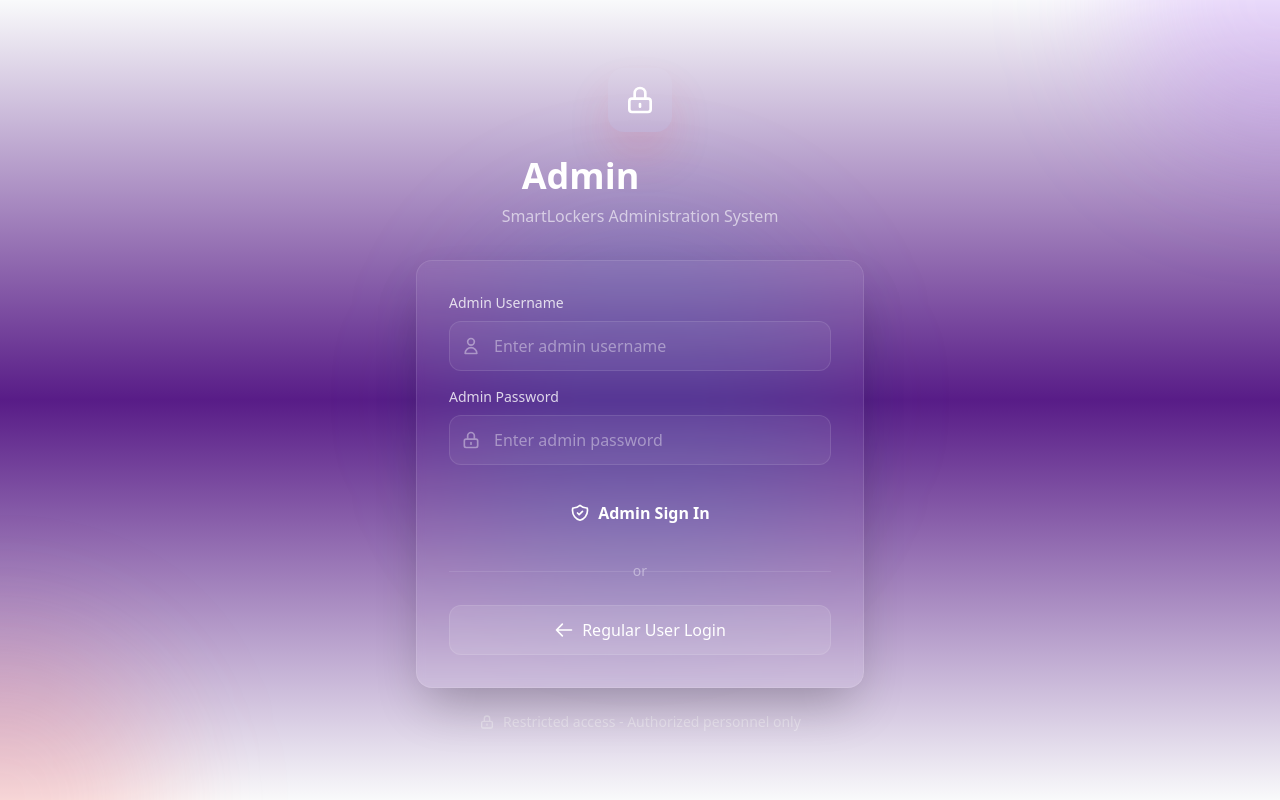
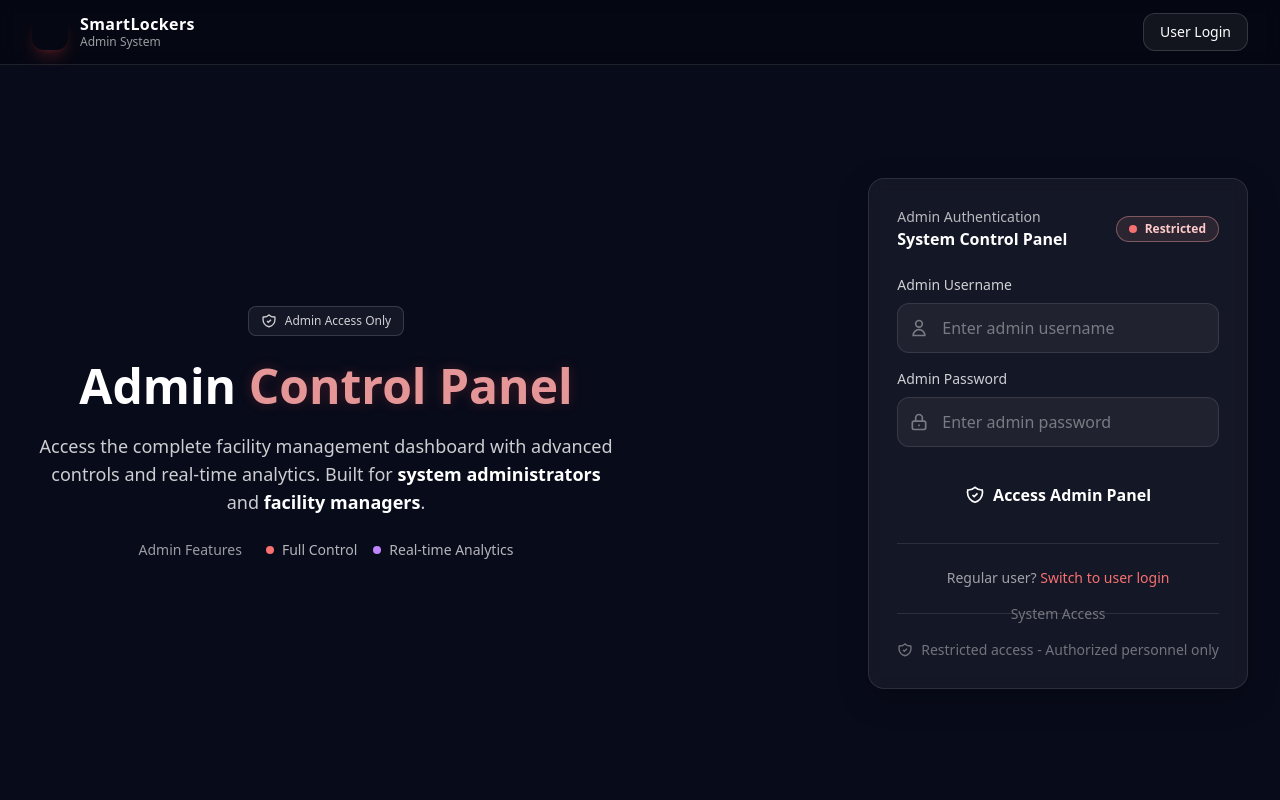
Before and after one commit to Shaifudeen007/smartlocker, a React (Vite) app in the folder frontend/: page /admin-login in a window 1280 px wide. Shown: the top 800 px of the page. Built offline with nearby package versions, Linux system fonts and the light colour scheme; no server answers.

Commit message:
frontend update

```diff
--- a/frontend/src/components/AdminLogin.jsx
+++ b/frontend/src/components/AdminLogin.jsx
@@ -1,6 +1,64 @@
 import React, { useState } from 'react';
 import { useAuth } from '../contexts/AuthContext';
 import { useNavigate } from 'react-router-dom';
+
+// ===== Icon set =====
+const Icon = {
+  User: (props) => (
+    <svg viewBox="0 0 24 24" aria-hidden {...props}>
+      <path fill="none" stroke="currentColor" strokeWidth="2" d="M16 7a4 4 0 11-8 0 4 4 0 018 0zM12 14a7 7 0 00-7 7h14a7 7 0 00-7-7z"/>
+    </svg>
+  ),
+  Lock: (props) => (
+    <svg viewBox="0 0 24 24" aria-hidden {...props}>
+      <path fill="none" stroke="currentColor" strokeWidth="2" d="M12 15v2m-6 4h12a2 2 0 002-2v-6a2 2 0 00-2-2H6a2 2 0 00-2 2v6a2 2 0 002 2zm10-10V7a4 4 0 00-8 0v4h8z"/>
+    </svg>
+  ),
+  Login: (props) => (
+    <svg viewBox="0 0 24 24" aria-hidden {...props}>
+      <path fill="none" stroke="currentColor" strokeWidth="2" d="M11 16l-4-4m0 0l4-4m-4 4h14m-5 4v1a3 3 0 01-3 3H6a3 3 0 01-3-3V7a3 3 0 013-3h7a3 3 0 013 3v1"/>
+    </svg>
+  ),
+  Admin: (props) => (
+    <svg viewBox="0 0 24 24" aria-hidden {...props}>
+      <path fill="none" stroke="currentColor" strokeWidth="2" d="M10.325 4.317c.426-1.756 2.924-1.756 3.35 0a1.724 1.724 0 002.573 1.066c1.543-.94 3.31.826 2.37 2.37a1.724 1.724 0 001.065 2.572c1.756.426 1.756 2.924 0 3.35a1.724 1.724 0 00-1.066 2.573c.94 1.543-.826 3.31-2.37 2.37a1.724 1.724 0 00-2.572 1.065c-.426 1.756-2.924 1.756-3.35 0a1.724 1.724 0 00-2.573-1.066c-1.543.94-3.31-.826-2.37-2.37a1.724 1.724 0 00-1.065-2.572c-1.756-.426-1.756-2.924 0-3.35a1.724 1.724 0 001.066-2.573c-.94-1.543.826-3.31 2.37-2.37.996.608 2.296.07 2.572-1.065z"/>
+      <path fill="none" stroke="currentColor" strokeWidth="2" d="M15 12a3 3 0 11-6 0 3 3 0 016 0z"/>
+    </svg>
+  ),
+  Error: (props) => (
+    <svg viewBox="0 0 24 24" aria-hidden {...props}>
+      <path fill="none" stroke="currentColor" strokeWidth="2" d="M12 8v4m0 4h.01M21 12a9 9 0 11-18 0 9 9 0 0118 0z"/>
+    </svg>
+  ),
+  Loading: (props) => (
+    <svg viewBox="0 0 24 24" aria-hidden {...props}>
+      <circle className="opacity-25" cx="12" cy="12" r="10" stroke="currentColor" strokeWidth="4"></circle>
+      <path className="opacity-75" fill="currentColor" d="M4 12a8 8 0 018-8V0C5.373 0 0 5.373 0 12h4zm2 5.291A7.962 7.962 0 014 12H0c0 3.042 1.135 5.824 3 7.938l3-2.647z"></path>
+    </svg>
+  ),
+  Shield: (props) => (
+    <svg viewBox="0 0 24 24" aria-hidden {...props}>
+      <path fill="none" stroke="currentColor" strokeWidth="2" d="M9 12l2 2 4-4m5.618-4.016A11.955 11.955 0 0112 2.944a11.955 11.955 0 01-8.618 3.04A12.02 12.02 0 003 9c0 5.591 3.824 10.29 9 11.622 5.176-1.332 9-6.03 9-11.622 0-1.042-.133-2.052-.382-3.016z"/>
+    </svg>
+  )
+};
+
+// ===== UI helpers =====
+const Accent = ({ children }) => (
+  <span className="text-red-300/90 drop-shadow-[0_0_6px_rgba(239,68,68,.25)]">{children}</span>
+);
+
+const Card = ({ children, className = "" }) => (
+  <div className={`group rounded-2xl bg-white/5 border border-white/10 p-6 sm:p-7 backdrop-blur transition shadow-[0_10px_30px_rgba(0,0,0,.25)] hover:shadow-[0_12px_40px_rgba(0,0,0,.35)] hover:border-red-300/40 ${className}`}>
+    {children}
+  </div>
+);
+
+const Badge = ({ children }) => (
+  <span className="inline-flex items-center gap-2 rounded-lg border border-white/15 bg-white/5 px-3 py-1.5 text-xs text-white/80">
+    {children}
+  </span>
+);
 
 const AdminLogin = () => {
   const [credentials, setCredentials] = useState({ username: '', password: '' });
@@ -30,40 +88,92 @@ const AdminLogin = () => {
   };
 
   return (
-    <div className="min-h-screen bg-gradient-to-br from-slate-900 via-purple-900 to-slate-900 flex items-center justify-center p-4">
-      {/* Animated background elements */}
-      <div className="absolute inset-0 overflow-hidden">
-        <div className="absolute -top-40 -right-40 w-80 h-80 bg-purple-500/20 rounded-full blur-3xl"></div>
-        <div className="absolute -bottom-40 -left-40 w-80 h-80 bg-red-500/20 rounded-full blur-3xl"></div>
-        <div className="absolute top-1/2 left-1/2 transform -translate-x-1/2 -translate-y-1/2 w-96 h-96 bg-cyan-500/10 rounded-full blur-3xl"></div>
+    <div className="min-h-screen font-sans antialiased bg-[#080b1a] text-white selection:bg-red-300/30">
+      {/* Background gradient + glow */}
+      <div aria-hidden className="pointer-events-none fixed inset-0 -z-10">
+        <div className="absolute inset-0 bg-[radial-gradient(60%_60%_at_50%_10%,rgba(239,68,68,0.08),transparent),radial-gradient(40%_40%_at_10%_90%,rgba(147,51,234,0.18),transparent)]" />
+        <div className="absolute inset-0 bg-gradient-to-br from-[#0b102b] via-[#1a0b2e] to-[#2d0b1a] opacity-90" />
       </div>
 
-      <div className="relative max-w-md w-full">
-        {/* Header */}
-        <div className="text-center mb-8">
-          <div className="flex justify-center mb-6">
-            <div className="w-16 h-16 bg-gradient-to-br from-red-500 to-purple-600 rounded-2xl flex items-center justify-center shadow-2xl shadow-red-500/25">
-              <svg className="w-8 h-8 text-white" fill="none" stroke="currentColor" viewBox="0 0 24 24">
-                <path strokeLinecap="round" strokeLinejoin="round" strokeWidth={2} d="M12 15v2m-6 4h12a2 2 0 002-2v-6a2 2 0 00-2-2H6a2 2 0 00-2 2v6a2 2 0 002 2zm10-10V7a4 4 0 00-8 0v4h8z" />
-              </svg>
+      {/* Skip link for a11y */}
+      <a href="#main" className="sr-only focus:not-sr-only focus:fixed focus:top-3 focus:left-3 focus:z-50 focus:bg-red-300 focus:text-black focus:px-3 focus:py-2 focus:rounded">
+        Skip to content
+      </a>
+
+      {/* Sticky Nav */}
+      <header className="sticky top-0 z-40 backdrop-blur supports-[backdrop-filter]:bg-black/30 bg-black/20 border-b border-white/10">
+        <div className="max-w-7xl mx-auto px-4 sm:px-6 lg:px-8 h-16 flex items-center justify-between">
+          <div className="flex items-center gap-3">
+            <div className="h-9 w-9 rounded-xl bg-gradient-to-br from-red-500 to-purple-600 shadow-lg shadow-red-500/20" aria-hidden />
+            <div className="leading-tight">
+              <p className="text-white font-bold tracking-wide">SmartLockers</p>
+              <p className="text-xs text-white/60">Admin System</p>
             </div>
           </div>
-          <h2 className="text-4xl font-bold text-white mb-2">
-            Admin <span className="bg-gradient-to-r from-red-400 to-purple-400 bg-clip-text text-transparent">Portal</span>
-          </h2>
-          <p className="text-white/60">
-            SmartLockers Administration System
+          <nav aria-label="Primary" className="hidden md:flex items-center gap-7 text-sm">
+            <a className="text-white/80 hover:text-white focus:outline-none focus-visible:ring-2 focus-visible:ring-red-300 rounded" href="#features">Management</a>
+            <a className="text-white/80 hover:text-white focus:outline-none focus-visible:ring-2 focus-visible:ring-red-300 rounded" href="#security">Security</a>
+            <a className="text-white/80 hover:text-white focus:outline-none focus-visible:ring-2 focus-visible:ring-red-300 rounded" href="#analytics">Analytics</a>
+          </nav>
+          <div className="flex items-center gap-3">
+            <button
+              onClick={handleRegularLoginRedirect}
+              className="inline-flex items-center gap-2 rounded-xl border border-white/15 bg-white/5 text-white px-4 py-2 hover:border-red-300/50 focus:outline-none focus-visible:ring-2 focus-visible:ring-red-300 text-sm"
+            >
+              User Login
+            </button>
+          </div>
+        </div>
+      </header>
+
+      <main id="main">
+        {/* Hero Admin Login Section */}
+        <section aria-labelledby="admin-login-heading" className="relative overflow-hidden min-h-[calc(100vh-4rem)] flex items-center">
+          <div className="max-w-7xl mx-auto px-4 sm:px-6 lg:px-8 py-12 sm:py-16 w-full">
+            <div className="grid lg:grid-cols-2 gap-10 items-center">
+              <div className="text-center lg:text-left">
+                <Badge>
+                  <Icon.Shield className="w-4 h-4" /> Admin Access Only
+                </Badge>
+                <h1 id="admin-login-heading" className="mt-5 text-3xl sm:text-5xl/tight font-extrabold text-center lg:text-left">
+                  Admin <Accent>Control Panel</Accent>
+                </h1>
+                <p className="mt-4 text-white/80 text-base sm:text-lg max-w-xl mx-auto lg:mx-0 text-center lg:text-left">
+                  Access the complete facility management dashboard with advanced controls and real-time analytics.
+                  Built for <strong className="text-white">system administrators</strong> and <strong className="text-white">facility managers</strong>.
                 </p>
+                <div className="mt-6 flex items-center gap-6 justify-center lg:justify-start">
+                  <span className="text-white/60 text-sm">Admin Features</span>
+                  <div className="flex items-center gap-4 text-white/70">
+                    <div className="flex items-center gap-2">
+                      <div className="w-2 h-2 bg-red-400 rounded-full"></div>
+                      <span className="text-sm">Full Control</span>
+                    </div>
+                    <div className="flex items-center gap-2">
+                      <div className="w-2 h-2 bg-purple-400 rounded-full"></div>
+                      <span className="text-sm">Real-time Analytics</span>
+                    </div>
+                  </div>
+                </div>
               </div>
 
-        {/* Login Form */}
-        <div className="bg-white/5 backdrop-blur-sm border border-white/10 rounded-2xl p-8 shadow-2xl">
+              {/* Admin Login Form Card */}
+              <Card className="lg:ml-auto">
+                <div className="flex items-center justify-between mb-6">
+                  <div>
+                    <p className="text-white/70 text-sm">Admin Authentication</p>
+                    <p className="text-white font-semibold">System Control Panel</p>
+                  </div>
+                  <span className="inline-flex items-center gap-2 rounded-full border border-red-300/40 bg-red-300/10 px-3 py-1 text-xs font-semibold text-red-200">
+                    <span className="h-2 w-2 rounded-full bg-red-400 inline-block" aria-hidden></span>
+                    Restricted
+                  </span>
+                </div>
+
                 <form className="space-y-6" onSubmit={handleSubmit}>
                   {error && (
                     <div className="bg-red-500/20 border border-red-500/30 text-red-300 px-4 py-3 rounded-xl flex items-center gap-3">
-                <svg className="w-5 h-5 flex-shrink-0" fill="none" stroke="currentColor" viewBox="0 0 24 24">
-                  <path strokeLinecap="round" strokeLinejoin="round" strokeWidth={2} d="M12 8v4m0 4h.01M21 12a9 9 0 11-18 0 9 9 0 0118 0z" />
-                </svg>
+                      <Icon.Error className="w-5 h-5 flex-shrink-0" />
                       {error}
                     </div>
                   )}
@@ -82,9 +192,7 @@ const AdminLogin = () => {
                           value={credentials.username}
                           onChange={(e) => setCredentials({...credentials, username: e.target.value})}
                         />
-                  <svg className="absolute left-3 top-1/2 transform -translate-y-1/2 w-5 h-5 text-white/40" fill="none" stroke="currentColor" viewBox="0 0 24 24">
-                    <path strokeLinecap="round" strokeLinejoin="round" strokeWidth={2} d="M16 7a4 4 0 11-8 0 4 4 0 018 0zM12 14a7 7 0 00-7 7h14a7 7 0 00-7-7z" />
-                  </svg>
+                        <Icon.User className="absolute left-3 top-1/2 transform -translate-y-1/2 w-5 h-5 text-white/40" />
                       </div>
                     </div>
 
@@ -101,9 +209,7 @@ const AdminLogin = () => {
                           value={credentials.password}
                           onChange={(e) => setCredentials({...credentials, password: e.target.value})}
                         />
-                  <svg className="absolute left-3 top-1/2 transform -translate-y-1/2 w-5 h-5 text-white/40" fill="none" stroke="currentColor" viewBox="0 0 24 24">
-                    <path strokeLinecap="round" strokeLinejoin="round" strokeWidth={2} d="M12 15v2m-6 4h12a2 2 0 002-2v-6a2 2 0 00-2-2H6a2 2 0 00-2 2v6a2 2 0 002 2zm10-10V7a4 4 0 00-8 0v4h8z" />
-                  </svg>
+                        <Icon.Lock className="absolute left-3 top-1/2 transform -translate-y-1/2 w-5 h-5 text-white/40" />
                       </div>
                     </div>
                   </div>
@@ -115,55 +221,69 @@ const AdminLogin = () => {
                   >
                     {loading ? (
                       <span className="flex items-center justify-center gap-3">
-                  <svg className="animate-spin w-5 h-5 text-white" fill="none" viewBox="0 0 24 24">
-                    <circle className="opacity-25" cx="12" cy="12" r="10" stroke="currentColor" strokeWidth="4"></circle>
-                    <path className="opacity-75" fill="currentColor" d="M4 12a8 8 0 018-8V0C5.373 0 0 5.373 0 12h4zm2 5.291A7.962 7.962 0 014 12H0c0 3.042 1.135 5.824 3 7.938l3-2.647z"></path>
-                  </svg>
-                  Signing in...
+                        <Icon.Loading className="animate-spin w-5 h-5 text-white" />
+                        Authenticating...
                       </span>
                     ) : (
                       <span className="flex items-center justify-center gap-2">
-                  <svg className="w-5 h-5" fill="none" stroke="currentColor" viewBox="0 0 24 24">
-                    <path strokeLinecap="round" strokeLinejoin="round" strokeWidth={2} d="M9 12l2 2 4-4m5.618-4.016A11.955 11.955 0 0112 2.944a11.955 11.955 0 01-8.618 3.04A12.02 12.02 0 003 9c0 5.591 3.824 10.29 9 11.622 5.176-1.332 9-6.03 9-11.622 0-1.042-.133-2.052-.382-3.016z" />
-                  </svg>
-                  Admin Sign In
+                        <Icon.Shield className="w-5 h-5" />
+                        Access Admin Panel
                       </span>
                     )}
                   </button>
+                </form>
+
+                {/* Links Section */}
+                <div className="mt-6 pt-6 border-t border-white/10">
+                  <div className="text-center space-y-4">
+                    <p className="text-white/60 text-sm">
+                      Regular user?{" "}
+                      <button
+                        onClick={handleRegularLoginRedirect}
+                        className="text-red-400 hover:text-red-300 font-medium transition-colors"
+                      >
+                        Switch to user login
+                      </button>
+                    </p>
 
                     <div className="relative">
                       <div className="absolute inset-0 flex items-center">
                         <div className="w-full border-t border-white/10"></div>
                       </div>
                       <div className="relative flex justify-center text-sm">
-                <span className="px-2 bg-transparent text-white/40">or</span>
+                        <span className="px-2 bg-transparent text-white/40">System Access</span>
                       </div>
                     </div>
 
-            <button
-              type="button"
-              onClick={handleRegularLoginRedirect}
-              className="w-full bg-white/10 hover:bg-white/20 border border-white/10 text-white font-medium py-3 px-4 rounded-xl transition-all duration-300 ease-in-out transform hover:scale-105 flex items-center justify-center gap-2"
-            >
-              <svg className="w-5 h-5" fill="none" stroke="currentColor" viewBox="0 0 24 24">
-                <path strokeLinecap="round" strokeLinejoin="round" strokeWidth={2} d="M10 19l-7-7m0 0l7-7m-7 7h18" />
-              </svg>
-              Regular User Login
-            </button>
-          </form>
-        </div>
-
-        {/* Security Notice */}
-        <div className="mt-6 text-center">
+                    <div className="text-center">
                       <p className="text-white/40 text-sm flex items-center justify-center gap-2">
-            <svg className="w-4 h-4" fill="none" stroke="currentColor" viewBox="0 0 24 24">
-              <path strokeLinecap="round" strokeLinejoin="round" strokeWidth={2} d="M12 15v2m-6 4h12a2 2 0 002-2v-6a2 2 0 00-2-2H6a2 2 0 00-2 2v6a2 2 0 002 2zm10-10V7a4 4 0 00-8 0v4h8z" />
-            </svg>
+                        <Icon.Shield className="w-4 h-4" />
                         Restricted access - Authorized personnel only
                       </p>
                     </div>
                   </div>
                 </div>
+              </Card>
+            </div>
+          </div>
+        </section>
+      </main>
+
+      {/* Footer */}
+      <footer className="mt-16 border-t border-white/10 bg-black/20">
+        <div className="max-w-7xl mx-auto px-4 sm:px-6 lg:px-8 py-8 flex flex-col sm:flex-row items-center justify-between gap-4">
+          <div className="flex items-center gap-3">
+            <div className="h-8 w-8 rounded-lg bg-gradient-to-br from-red-500 to-purple-600" aria-hidden />
+            <p className="text-white/70 text-sm">© {new Date().getFullYear()} SmartLockers Admin. All rights reserved.</p>
+          </div>
+          <nav className="flex items-center gap-6 text-sm">
+            <a className="text-white/70 hover:text-white" href="#">Terms</a>
+            <a className="text-white/70 hover:text-white" href="#">Privacy</a>
+            <a className="text-white/70 hover:text-white" href="#">Support</a>
+          </nav>
+        </div>
+      </footer>
+    </div>
   );
 };
 
```
Lines whose indentation alone changed are shown as unchanged.
